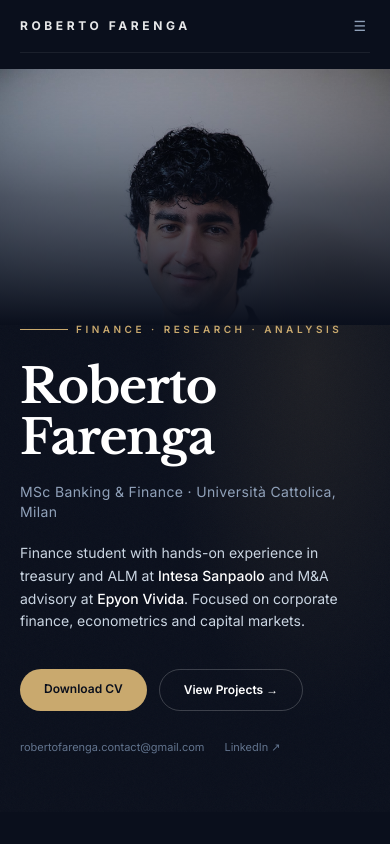
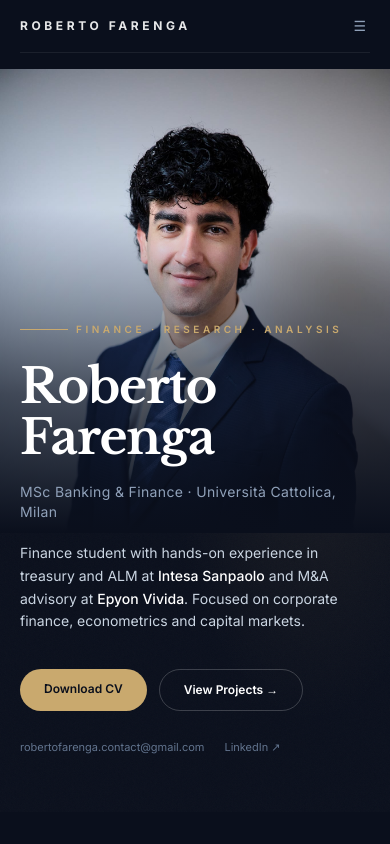
Before and after one commit to RobertoFare2002/roberto-farenga-website, a Next.js app: page / in a window 390 px wide. Shown: the top 844 px of the page. Built offline with nearby package versions, Linux system fonts and the light colour scheme.

Commit message:
Fix mobile photo: show full bust, taller container

```diff
--- a/app/page.tsx
+++ b/app/page.tsx
@@ -50,15 +50,16 @@ export default function Home() {
 
         {/* Photo — mobile top */}
         {hasPhoto && (
-          <div className="absolute top-0 left-0 right-0 h-64 sm:hidden">
+          <div className="absolute top-0 left-0 right-0 h-[55vh] sm:hidden">
             <Image
               src="/profile.jpg"
               alt="Roberto Farenga"
               fill
-              className="object-cover object-top"
+              className="object-cover object-[center_top]"
               priority
             />
-            <div className="absolute inset-0 bg-gradient-to-b from-transparent via-[#0a0f1c]/60 to-[#0a0f1c]" />
+            {/* Strong fade at bottom so text is readable */}
+            <div className="absolute inset-0 bg-gradient-to-b from-transparent from-30% via-[#0a0f1c]/70 via-70% to-[#0a0f1c]" />
           </div>
         )}
 
```
